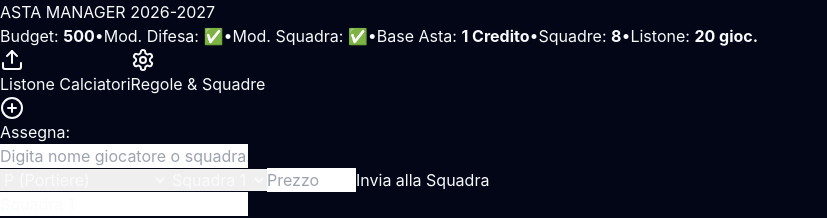
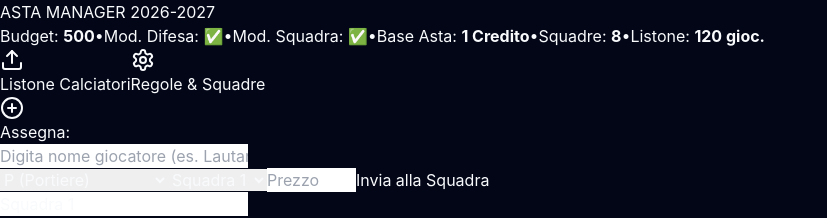
Before and after one commit to MatteoGuasconi/fantacalcio-app-builder, a React (Vite) app: page / in a window 1280 px wide. Shown: the top 218 px of the page, without its empty margins (0-827 px from the left). Built offline with nearby package versions, Linux system fonts and the light colour scheme.

Commit message:
Update App.jsx

```diff
--- a/src/App.jsx
+++ b/src/App.jsx
@@ -1,32 +1,139 @@
 import React, { useState, useEffect, useRef } from 'react';
-import { PlusCircle, RotateCcw, X, Settings, Upload, CheckCircle2, Shield, AlertCircle } from 'lucide-react';
+import { PlusCircle, RotateCcw, X, Settings, Upload, CheckCircle2, Shield, RefreshCw } from 'lucide-react';
 import * as XLSX from 'xlsx';
 import Papa from 'papaparse';
 import * as pdfjsLib from 'pdfjs-dist';
 
 pdfjsLib.GlobalWorkerOptions.workerSrc = `https://cdnjs.cloudflare.com/ajax/libs/pdf.js/${pdfjsLib.version}/pdf.worker.min.js`;
 
-const DEFAULT_PLAYERS = [
-  { name: 'Lautaro Martinez', team: 'Inter', role: 'A', price: 35 },
-  { name: 'Vlahovic', team: 'Juventus', role: 'A', price: 30 },
+const FULL_DEFAULT_PLAYERS = [
+  // Portieri
+  { name: 'Bijlow', team: 'Genoa', role: 'P', price: 8 },
+  { name: 'Butez', team: 'Como', role: 'P', price: 16 },
+  { name: 'Caprile', team: 'Cagliari', role: 'P', price: 9 },
+  { name: 'Carnesecchi', team: 'Atalanta', role: 'P', price: 16 },
+  { name: 'De Gea', team: 'Fiorentina', role: 'P', price: 13 },
+  { name: 'Di Gregorio', team: 'Juventus', role: 'P', price: 9 },
+  { name: 'Falcone', team: 'Lecce', role: 'P', price: 8 },
+  { name: 'Gollini', team: 'Roma', role: 'P', price: 1 },
+  { name: 'Maignan', team: 'Milan', role: 'P', price: 15 },
+  { name: 'Mandas', team: 'Lazio', role: 'P', price: 9 },
+  { name: 'Martinez Jo.', team: 'Inter', role: 'P', price: 17 },
+  { name: 'Meret', team: 'Napoli', role: 'P', price: 11 },
+  { name: 'Milinkovic-Savic V.', team: 'Napoli', role: 'P', price: 5 },
+  { name: 'Okoye', team: 'Udinese', role: 'P', price: 9 },
+  { name: 'Perin', team: 'Juventus', role: 'P', price: 6 },
+  { name: 'Provedel', team: 'Inter', role: 'P', price: 2 },
+  { name: 'Skorupski', team: 'Bologna', role: 'P', price: 10 },
+  { name: 'Suzuki', team: 'Parma', role: 'P', price: 7 },
+  { name: 'Svilar', team: 'Roma', role: 'P', price: 18 },
+  { name: 'Vicario', team: 'Juventus', role: 'P', price: 16 },
+
+  // Difensori
+  { name: 'Akanji', team: 'Inter', role: 'D', price: 16 },
+  { name: 'Bastoni', team: 'Inter', role: 'D', price: 14 },
+  { name: 'Bellanova', team: 'Atalanta', role: 'D', price: 6 },
+  { name: 'Beukema', team: 'Napoli', role: 'D', price: 6 },
+  { name: 'Bisseck', team: 'Inter', role: 'D', price: 11 },
+  { name: 'Bremer', team: 'Juventus', role: 'D', price: 15 },
+  { name: 'Buongiorno', team: 'Napoli', role: 'D', price: 7 },
+  { name: 'Cambiaso', team: 'Juventus', role: 'D', price: 10 },
+  { name: 'Carlos Augusto', team: 'Inter', role: 'D', price: 8 },
+  { name: 'Di Lorenzo', team: 'Napoli', role: 'D', price: 12 },
+  { name: 'Dimarco', team: 'Inter', role: 'D', price: 32 },
+  { name: 'Dodo', team: 'Fiorentina', role: 'D', price: 10 },
+  { name: 'Dragusin', team: 'Fiorentina', role: 'D', price: 8 },
+  { name: 'Gabbia', team: 'Milan', role: 'D', price: 7 },
+  { name: 'Gila', team: 'Milan', role: 'D', price: 12 },
+  { name: 'Hermoso', team: 'Roma', role: 'D', price: 10 },
+  { name: 'Hien', team: 'Atalanta', role: 'D', price: 8 },
+  { name: 'Kalulu', team: 'Juventus', role: 'D', price: 14 },
+  { name: 'Mancini', team: 'Roma', role: 'D', price: 15 },
+  { name: 'N\'Dicka', team: 'Roma', role: 'D', price: 13 },
+  { name: 'Pavard', team: 'Inter', role: 'D', price: 7 },
+  { name: 'Pavlovic', team: 'Milan', role: 'D', price: 14 },
+  { name: 'Romagnoli', team: 'Lazio', role: 'D', price: 7 },
+  { name: 'Rrahmani', team: 'Napoli', role: 'D', price: 14 },
+  { name: 'Scalvini', team: 'Atalanta', role: 'D', price: 10 },
+  { name: 'Solet', team: 'Udinese', role: 'D', price: 13 },
+  { name: 'Spinazzola', team: 'Napoli', role: 'D', price: 8 },
+  { name: 'Stones', team: 'Inter', role: 'D', price: 12 },
+  { name: 'Tomori', team: 'Milan', role: 'D', price: 7 },
+  { name: 'Valeri', team: 'Parma', role: 'D', price: 8 },
+  { name: 'Vasquez', team: 'Genoa', role: 'D', price: 10 },
+  { name: 'Wesley', team: 'Roma', role: 'D', price: 17 },
+  { name: 'Zappacosta', team: 'Atalanta', role: 'D', price: 8 },
+
+  // Centrocampisti
+  { name: 'Atta', team: 'Fiorentina', role: 'C', price: 17 },
+  { name: 'Barella', team: 'Inter', role: 'C', price: 17 },
+  { name: 'Baturina', team: 'Como', role: 'C', price: 19 },
+  { name: 'Bernabè', team: 'Parma', role: 'C', price: 7 },
+  { name: 'Calhanoglu', team: 'Inter', role: 'C', price: 28 },
+  { name: 'Casadei', team: 'Torino', role: 'C', price: 10 },
+  { name: 'Conceicao', team: 'Juventus', role: 'C', price: 12 },
+  { name: 'Da Cunha', team: 'Como', role: 'C', price: 18 },
+  { name: 'De Bruyne', team: 'Napoli', role: 'C', price: 15 },
+  { name: 'Ederson D.S.', team: 'Atalanta', role: 'C', price: 13 },
+  { name: 'Ekkelenkamp', team: 'Udinese', role: 'C', price: 10 },
+  { name: 'Fagioli', team: 'Fiorentina', role: 'C', price: 9 },
+  { name: 'Ferguson', team: 'Bologna', role: 'C', price: 8 },
+  { name: 'Frattesi', team: 'Lazio', role: 'C', price: 7 },
+  { name: 'Gudmundsson A.', team: 'Fiorentina', role: 'C', price: 13 },
+  { name: 'Koopmeiners', team: 'Juventus', role: 'C', price: 5 },
+  { name: 'Locatelli', team: 'Juventus', role: 'C', price: 9 },
+  { name: 'Mastantuono', team: 'Fiorentina', role: 'C', price: 12 },
+  { name: 'Mckennie', team: 'Juventus', role: 'C', price: 17 },
+  { name: 'Mctominay', team: 'Napoli', role: 'C', price: 28 },
+  { name: 'Modric', team: 'Milan', role: 'C', price: 13 },
+  { name: 'Orsolini', team: 'Bologna', role: 'C', price: 26 },
+  { name: 'Pasalic', team: 'Atalanta', role: 'C', price: 9 },
+  { name: 'Paz N.', team: 'Como', role: 'C', price: 30 },
+  { name: 'Pellegrini Lo.', team: 'Roma', role: 'C', price: 10 },
+  { name: 'Politano', team: 'Napoli', role: 'C', price: 10 },
+  { name: 'Pulisic', team: 'Milan', role: 'C', price: 25 },
+  { name: 'Rabiot', team: 'Milan', role: 'C', price: 22 },
+  { name: 'Samardzic', team: 'Atalanta', role: 'C', price: 12 },
+  { name: 'Taylor K.', team: 'Lazio', role: 'C', price: 13 },
+  { name: 'Thorstvedt', team: 'Sassuolo', role: 'C', price: 10 },
+  { name: 'Thuram K.', team: 'Juventus', role: 'C', price: 10 },
+  { name: 'Vlasic', team: 'Torino', role: 'C', price: 14 },
+  { name: 'Zaccagni', team: 'Lazio', role: 'C', price: 16 },
+  { name: 'Zambo Anguissa', team: 'Napoli', role: 'C', price: 11 },
+  { name: 'Zaniolo', team: 'Udinese', role: 'C', price: 18 },
+  { name: 'Zielinski', team: 'Inter', role: 'C', price: 10 },
+
+  // Attaccanti
+  { name: 'Adams C.', team: 'Torino', role: 'A', price: 10 },
+  { name: 'Berardi', team: 'Sassuolo', role: 'A', price: 19 },
+  { name: 'Castro S.', team: 'Roma', role: 'A', price: 14 },
+  { name: 'Davis K.', team: 'Udinese', role: 'A', price: 19 },
+  { name: 'De Ketelaere', team: 'Atalanta', role: 'A', price: 18 },
+  { name: 'Dia', team: 'Lazio', role: 'A', price: 11 },
+  { name: 'Douvikas', team: 'Como', role: 'A', price: 20 },
+  { name: 'Dovbyk', team: 'Bologna', role: 'A', price: 16 },
+  { name: 'Dybala', team: 'Roma', role: 'A', price: 15 },
+  { name: 'Esposito F.P.', team: 'Inter', role: 'A', price: 16 },
+  { name: 'Hojlund', team: 'Napoli', role: 'A', price: 28 },
+  { name: 'Kean', team: 'Fiorentina', role: 'A', price: 25 },
+  { name: 'Kolo Muani', team: 'Juventus', role: 'A', price: 26 },
+  { name: 'Krstovic', team: 'Atalanta', role: 'A', price: 18 },
+  { name: 'Lauriente', team: 'Sassuolo', role: 'A', price: 16 },
+  { name: 'Leao', team: 'Milan', role: 'A', price: 19 },
+  { name: 'Maldini', team: 'Cagliari', role: 'A', price: 6 },
+  { name: 'Malen', team: 'Roma', role: 'A', price: 34 },
+  { name: 'Martinez L.', team: 'Inter', role: 'A', price: 35 },
+  { name: 'Nkunku', team: 'Milan', role: 'A', price: 14 },
+  { name: 'Pellegrino M.', team: 'Fiorentina', role: 'A', price: 15 },
+  { name: 'Pinamonti', team: 'Sassuolo', role: 'A', price: 13 },
+  { name: 'Ramos G.', team: 'Milan', role: 'A', price: 27 },
+  { name: 'Raspadori', team: 'Atalanta', role: 'A', price: 14 },
+  { name: 'Scamacca', team: 'Atalanta', role: 'A', price: 19 },
+  { name: 'Simeone', team: 'Torino', role: 'A', price: 15 },
+  { name: 'Soulè', team: 'Roma', role: 'A', price: 13 },
   { name: 'Thuram', team: 'Inter', role: 'A', price: 29 },
-  { name: 'Leao', team: 'Milan', role: 'A', price: 18 },
-  { name: 'Dybala', team: 'Roma', role: 'A', price: 14 },
-  { name: 'Barella', team: 'Inter', role: 'C', price: 17 },
-  { name: 'Calhanoglu', team: 'Inter', role: 'C', price: 27 },
-  { name: 'Mctominay', team: 'Napoli', role: 'C', price: 28 },
-  { name: 'Pulisic', team: 'Milan', role: 'C', price: 25 },
-  { name: 'Zaccagni', team: 'Lazio', role: 'C', price: 16 },
-  { name: 'Dimarco', team: 'Inter', role: 'D', price: 32 },
-  { name: 'Theo Hernandez', team: 'Milan', role: 'D', price: 15 },
-  { name: 'Bremer', team: 'Juventus', role: 'D', price: 15 },
-  { name: 'Bastoni', team: 'Inter', role: 'D', price: 14 },
-  { name: 'Di Lorenzo', team: 'Napoli', role: 'D', price: 12 },
-  { name: 'Maignan', team: 'Milan', role: 'P', price: 15 },
-  { name: 'Di Gregorio', team: 'Juventus', role: 'P', price: 9 },
-  { name: 'Meret', team: 'Napoli', role: 'P', price: 11 },
-  { name: 'Svilar', team: 'Roma', role: 'P', price: 18 },
-  { name: 'Carnesecchi', team: 'Atalanta', role: 'P', price: 16 }
+  { name: 'Yildiz', team: 'Juventus', role: 'A', price: 24 },
+  { name: 'Zapata D.', team: 'Torino', role: 'A', price: 7 }
 ];
 
 const ROLES_CONFIG = [
@@ -38,27 +145,27 @@ const ROLES_CONFIG = [
 
 export default function App() {
   const [totalBudget, setTotalBudget] = useState(() => {
-    return parseInt(localStorage.getItem('fanta_custom_budget_v2') || '500', 10);
+    return parseInt(localStorage.getItem('fanta_custom_budget_v3') || '500', 10);
   });
 
   const [hasDefMod, setHasDefMod] = useState(() => {
-    return localStorage.getItem('fanta_custom_mod_def_v2') !== 'false';
+    return localStorage.getItem('fanta_custom_mod_def_v3') !== 'false';
   });
 
   const [hasTeamMod, setHasTeamMod] = useState(() => {
-    return localStorage.getItem('fanta_custom_mod_team_v2') !== 'false';
+    return localStorage.getItem('fanta_custom_mod_team_v3') !== 'false';
   });
 
   const [useQuotationBase, setUseQuotationBase] = useState(() => {
-    return localStorage.getItem('fanta_custom_base_quot') === 'true';
+    return localStorage.getItem('fanta_custom_base_quot_v3') === 'true';
   });
 
   const [teamCount, setTeamCount] = useState(() => {
-    return parseInt(localStorage.getItem('fanta_custom_teams_count_v2') || '8', 10);
+    return parseInt(localStorage.getItem('fanta_custom_teams_count_v3') || '8', 10);
   });
 
   const [teamNames, setTeamNames] = useState(() => {
-    const saved = localStorage.getItem('fanta_custom_team_names_v2');
+    const saved = localStorage.getItem('fanta_custom_team_names_v3');
     if (saved) {
       try { return JSON.parse(saved); } catch (e) { }
     }
@@ -66,7 +173,7 @@ export default function App() {
   });
 
   const [teamsData, setTeamsData] = useState(() => {
-    const saved = localStorage.getItem('fanta_custom_teams_data_v2');
+    const saved = localStorage.getItem('fanta_custom_teams_data_v3');
     if (saved) {
       try { return JSON.parse(saved); } catch (e) { }
     }
@@ -83,14 +190,14 @@ export default function App() {
   });
 
   const [customPlayersDb, setCustomPlayersDb] = useState(() => {
-    const saved = localStorage.getItem('fanta_custom_players_db_v2');
+    const saved = localStorage.getItem('fanta_custom_players_db_v3');
     if (saved) {
       try {
         const parsed = JSON.parse(saved);
         if (Array.isArray(parsed) && parsed.length > 0) return parsed;
       } catch (e) { }
     }
-    return DEFAULT_PLAYERS;
+    return FULL_DEFAULT_PLAYERS;
   });
 
   const [history, setHistory] = useState([]);
@@ -108,14 +215,14 @@ export default function App() {
   const suggestionRef = useRef(null);
 
   useEffect(() => {
-    localStorage.setItem('fanta_custom_budget_v2', totalBudget.toString());
-    localStorage.setItem('fanta_custom_mod_def_v2', hasDefMod.toString());
-    localStorage.setItem('fanta_custom_mod_team_v2', hasTeamMod.toString());
-    localStorage.setItem('fanta_custom_base_quot', useQuotationBase.toString());
-    localStorage.setItem('fanta_custom_teams_count_v2', teamCount.toString());
-    localStorage.setItem('fanta_custom_team_names_v2', JSON.stringify(teamNames));
-    localStorage.setItem('fanta_custom_teams_data_v2', JSON.stringify(teamsData));
-    localStorage.setItem('fanta_custom_players_db_v2', JSON.stringify(customPlayersDb));
+    localStorage.setItem('fanta_custom_budget_v3', totalBudget.toString());
+    localStorage.setItem('fanta_custom_mod_def_v3', hasDefMod.toString());
+    localStorage.setItem('fanta_custom_mod_team_v3', hasTeamMod.toString());
+    localStorage.setItem('fanta_custom_base_quot_v3', useQuotationBase.toString());
+    localStorage.setItem('fanta_custom_teams_count_v3', teamCount.toString());
+    localStorage.setItem('fanta_custom_team_names_v3', JSON.stringify(teamNames));
+    localStorage.setItem('fanta_custom_teams_data_v3', JSON.stringify(teamsData));
+    localStorage.setItem('fanta_custom_players_db_v3', JSON.stringify(customPlayersDb));
   }, [totalBudget, hasDefMod, hasTeamMod, useQuotationBase, teamCount, teamNames, teamsData, customPlayersDb]);
 
   useEffect(() => {
@@ -265,16 +372,16 @@ export default function App() {
 
     if (cleanList.length > 0) {
       setCustomPlayersDb(cleanList);
-      setUploadStatus(`✅ Caricati con successo ${cleanList.length} calciatori nel listone!`);
+      setUploadStatus(`✅ Caricati con successo ${cleanList.length} calciatori!`);
     } else {
-      setUploadStatus('❌ Nessun dato valido trovato. Controlla il formato del file.');
+      setUploadStatus('❌ Nessun dato valido trovato.');
     }
   };
 
   const handleFileUpload = (e) => {
     const file = e.target.files[0];
     if (!file) return;
-    setUploadStatus('⏳ Elaborazione del file in corso...');
+    setUploadStatus('⏳ Lettura file...');
 
     const ext = file.name.split('.').pop().toLowerCase();
 
@@ -344,33 +451,33 @@ export default function App() {
           for (let i = 1; i <= pdf.numPages; i++) {
             const page = await pdf.getPage(i);
             const textContent = await page.getTextContent();
-            const items = textContent.items.map(item => item.str.trim()).filter(Boolean);
-            const text = items.join(' | ');
+            const rawTokens = textContent.items.map(item => item.str.trim()).filter(Boolean);
 
-            const regex = /#\s*\d+\s*\|\s*([PDCA])(?:\([^)]*\))?\s*\|\s*([^|]+)\s*\|\s*([^|]+)\s*\|\s*(\d+)/gi;
-            let match;
-            while ((match = regex.exec(text)) !== null) {
-              parsed.push({
-                role: match[1].toUpperCase(),
-                name: match[2].trim(),
-                team: match[3].trim(),
-                price: parseInt(match[4], 10) || 1
-              });
-            }
+            for (let j = 0; j < rawTokens.length; j++) {
+              const token = rawTokens[j];
+              const roleMatch = token.match(/^([PDCA])\s*(\(.*\))?$/i) || token.match(/^([PDCA])$/i);
 
-            if (parsed.length === 0) {
-              for (let j = 0; j < items.length; j++) {
-                const item = items[j];
-                if (item.match(/^#?\d+$/) && items[j + 1] && items[j + 1].match(/^[PDCA](\(.*\))?$/i)) {
-                  const role = items[j + 1].charAt(0).toUpperCase();
-                  const name = items[j + 2] || '';
-                  const team = items[j + 3] || '';
-                  const priceStr = items[j + 4] || '1';
-                  const price = parseInt(priceStr.replace(/\D/g, ''), 10) || 1;
+              if (roleMatch) {
+                const role = roleMatch[1].toUpperCase();
+                let name = '';
+                let team = '';
+                let price = 1;
 
-                  if (name && !name.startsWith('#')) {
-                    parsed.push({ role, name, team, price });
-                  }
+                if (rawTokens[j + 1] && !rawTokens[j + 1].startsWith('#')) {
+                  name = rawTokens[j + 1];
+                }
+
+                if (rawTokens[j + 2] && isNaN(rawTokens[j + 2]) && !rawTokens[j + 2].startsWith('#')) {
+                  team = rawTokens[j + 2];
+                }
+
+                if (rawTokens[j + 3]) {
+                  const num = parseInt(rawTokens[j + 3].replace(/\D/g, ''), 10);
+                  if (!isNaN(num) && num > 0) price = num;
+                }
+
+                if (name && name.length > 1 && !['Portieri', 'Difensori', 'Centrocampisti', 'Attaccanti', 'Nome', 'Squadra', 'FVM', 'Quot'].includes(name)) {
+                  parsed.push({ role, name, team, price });
                 }
               }
             }
@@ -379,10 +486,10 @@ export default function App() {
           if (parsed.length > 0) {
             parseAndAddPlayers(parsed);
           } else {
-            setUploadStatus('❌ Impossibile estrarre i dati dal PDF. Usa la casella Copia & Incolla.');
+            setUploadStatus('❌ Usa il pulsante verde sotto per caricare il listone 2026/2027.');
           }
         } catch (err) {
-          setUploadStatus('❌ Errore nel caricamento del file PDF.');
+          setUploadStatus('❌ Errore lettura PDF.');
         }
       };
       reader.readAsArrayBuffer(file);
@@ -415,6 +522,11 @@ export default function App() {
 
     parseAndAddPlayers(parsed);
     setPasteText('');
+  };
+
+  const handleLoadOfficialDefault = () => {
+    setCustomPlayersDb(FULL_DEFAULT_PLAYERS);
+    setUploadStatus(`✅ Listone Ufficiale Serie A (aggiornato) caricato con successo (${FULL_DEFAULT_PLAYERS.length} giocatori)!`);
   };
 
   return (
@@ -478,7 +590,7 @@ export default function App() {
             <input
               type="text"
               required
-              placeholder="Digita nome giocatore o squadra..."
+              placeholder="Digita nome giocatore (es. Lautaro, Dimarco)..."
               value={quickName}
               onChange={e => handleNameSearchChange(e.target.value)}
               onFocus={() => quickName.length >= 1 && setShowSuggestions(true)}
@@ -774,13 +886,23 @@ export default function App() {
 
             <div className="space-y-4">
               <div>
-                <label className="block text-xs font-bold text-slate-300 mb-1">Seleziona File Listone (.pdf, .xlsx, .csv):</label>
+                <label className="block text-xs font-bold text-slate-300 mb-1">Carica File Listone (.pdf, .xlsx, .csv):</label>
                 <input
                   type="file"
                   accept=".xlsx,.xls,.csv,.pdf"
                   onChange={handleFileUpload}
                   className="w-full bg-slate-950 border border-slate-700 rounded-lg p-2 text-xs text-slate-300 file:mr-3 file:py-1.5 file:px-3 file:rounded file:border-0 file:text-xs file:font-bold file:bg-indigo-600 file:text-white hover:file:bg-indigo-500 cursor-pointer"
                 />
+              </div>
+
+              <div>
+                <button
+                  type="button"
+                  onClick={handleLoadOfficialDefault}
+                  className="w-full py-2 bg-emerald-600/90 hover:bg-emerald-500 text-white text-xs font-bold rounded-lg flex items-center justify-center gap-2 transition"
+                >
+                  <RefreshCw className="w-3.5 h-3.5" /> Carica Listone Ufficiale Serie A
+                </button>
               </div>
 
               <div className="border-t border-slate-800 pt-3">
```
